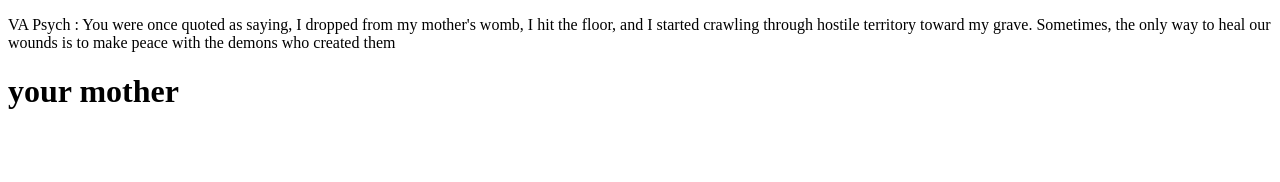
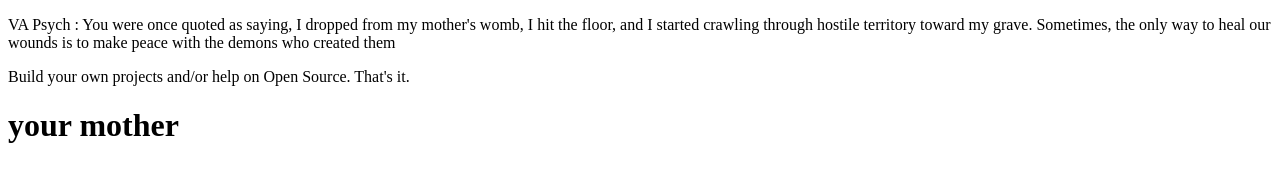
Before and after one commit to Wojciech-Kaczmarek/sc, a plain HTML site: page index.html in a window 1280 px wide. Drawn offline with Linux system fonts and the light colour scheme.

Commit message:
feat: new string

```diff
--- a/index.html
+++ b/index.html
@@ -13,7 +13,9 @@
 
                 Sometimes, the only way to heal our wounds is to make peace with the demons who created them
         </p>
-
+        <p>
+            Build your own projects and/or help on Open Source. That's it.
+        </p>
 
     </div>
     <script src="./index.js"></script>
```
Also changed, not shown: 2 other files.
